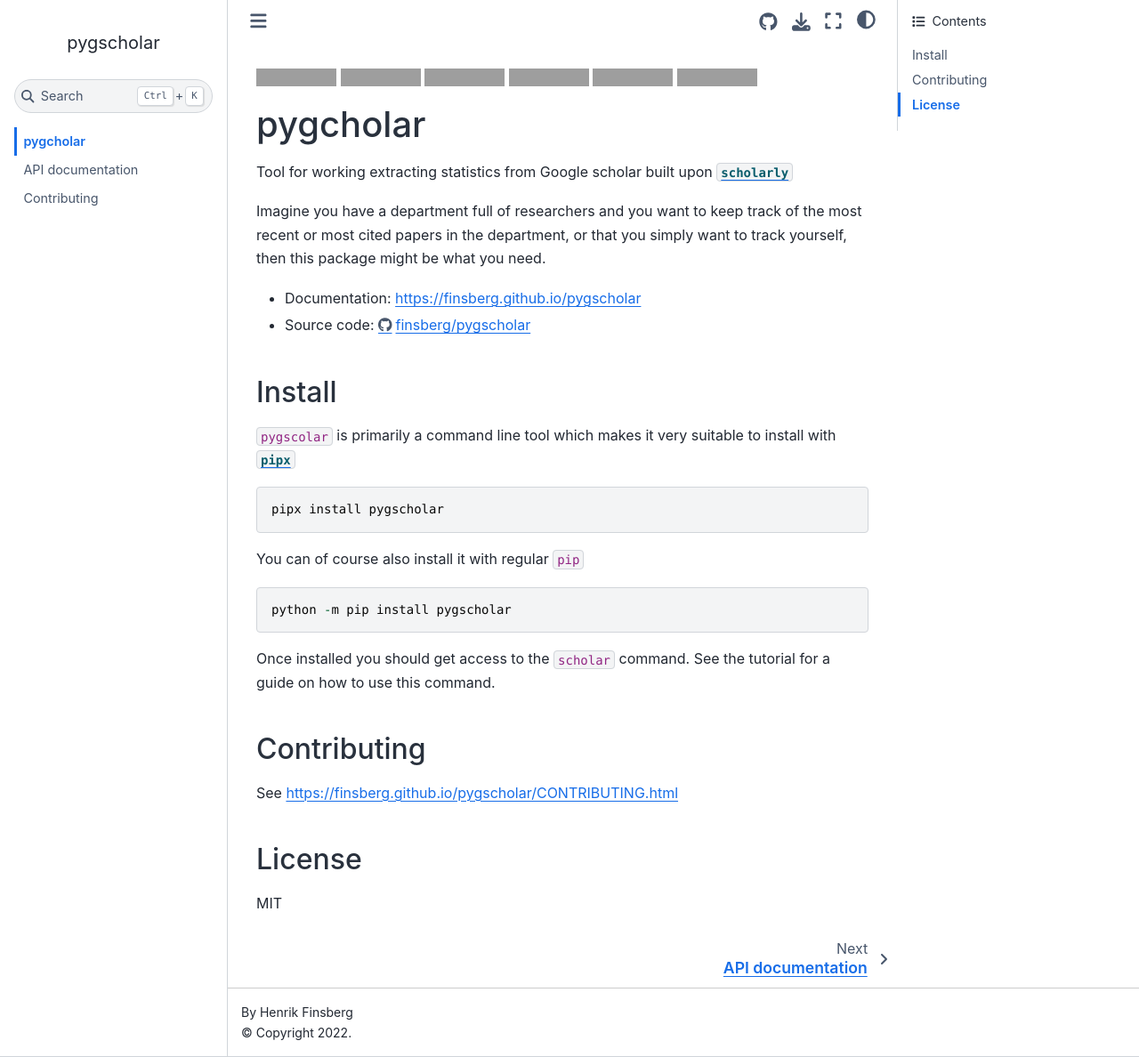
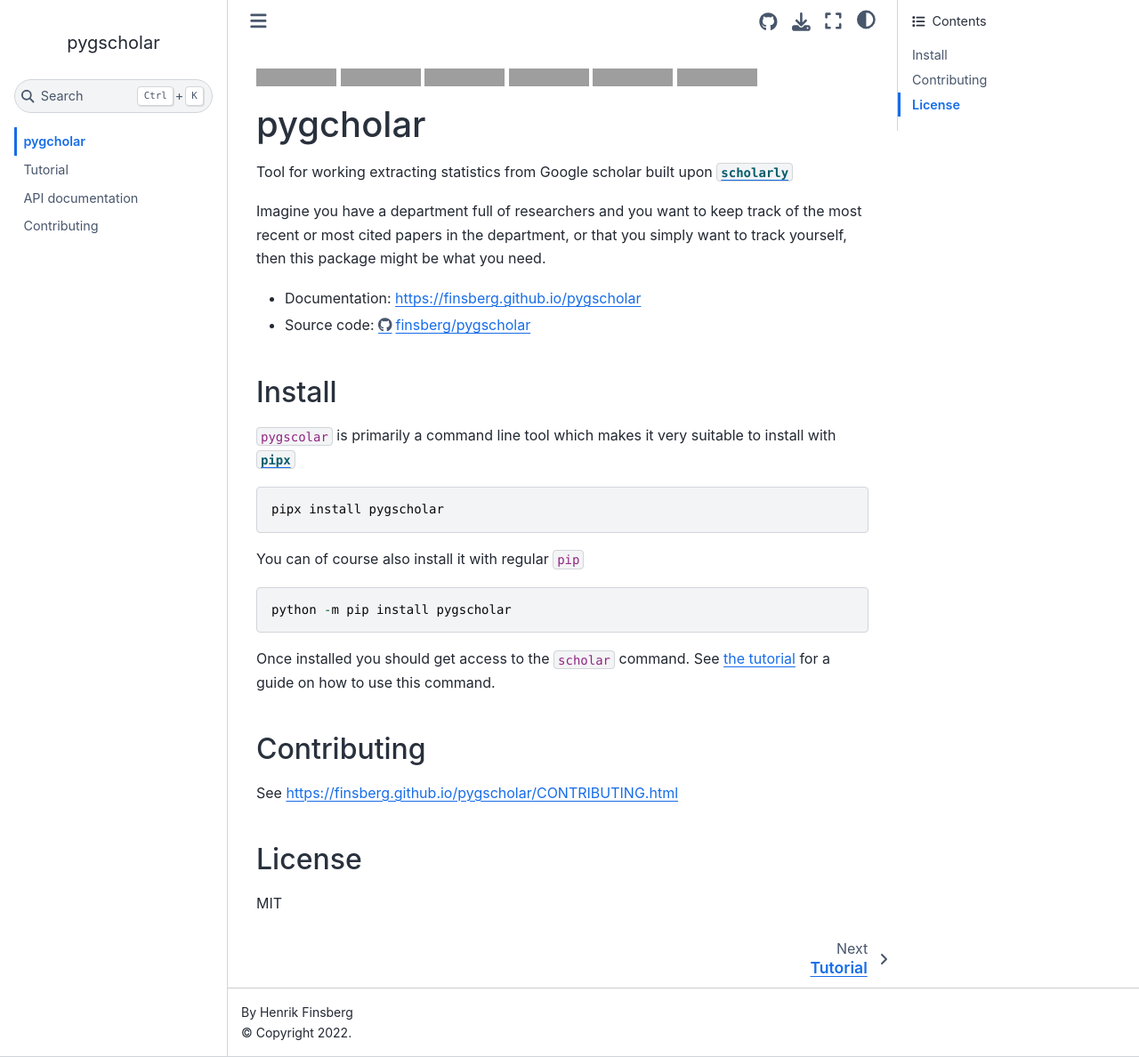
Before and after one commit to finsberg/pygscholar, a Jupyter Book: the page built from README.md, in a window 1280 px wide and 1188 px high, cut to the strip 0-1188 px from the top of the window. Shown: the whole strip at 89% size. Built offline with Jupyter Book 1.0.4 settings and Sphinx 7.4.7 and the Sphinx Book theme 1.1.4, drawn with Linux system fonts in a browser that asks for light colours; grey boxes are pictures that could not be loaded.

Commit message:
Add tutorial to toc

```diff
--- a/_toc.yml
+++ b/_toc.yml
@@ -2,5 +2,6 @@
 root: README
 
 chapters:
+  - file: "docs/tutorial"
   - file: "docs/api"
   - file: "docs/CONTRIBUTING"
--- a/setup.cfg
+++ b/setup.cfg
@@ -48,6 +48,7 @@
     twine
     wheel
 docs =
+    ipython<8.7.0
     jupyter-book
 slack =
     slack-sdk
```
